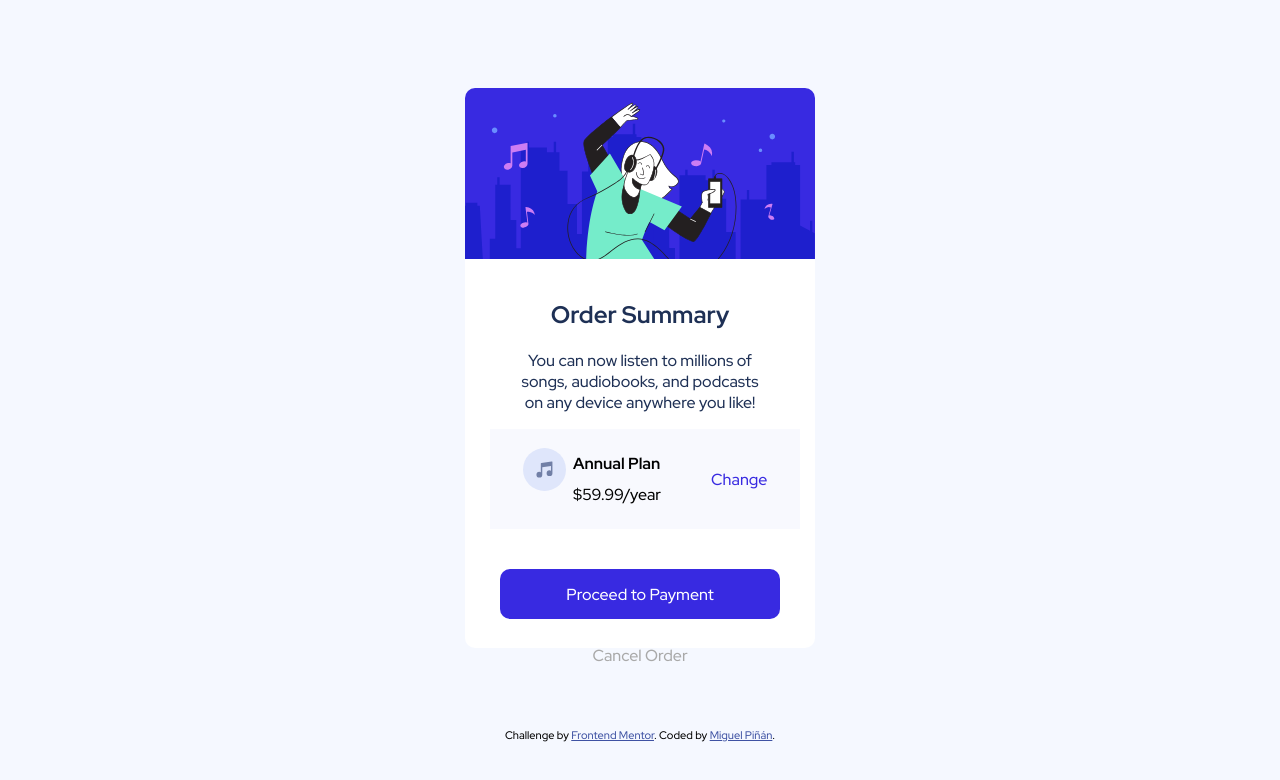
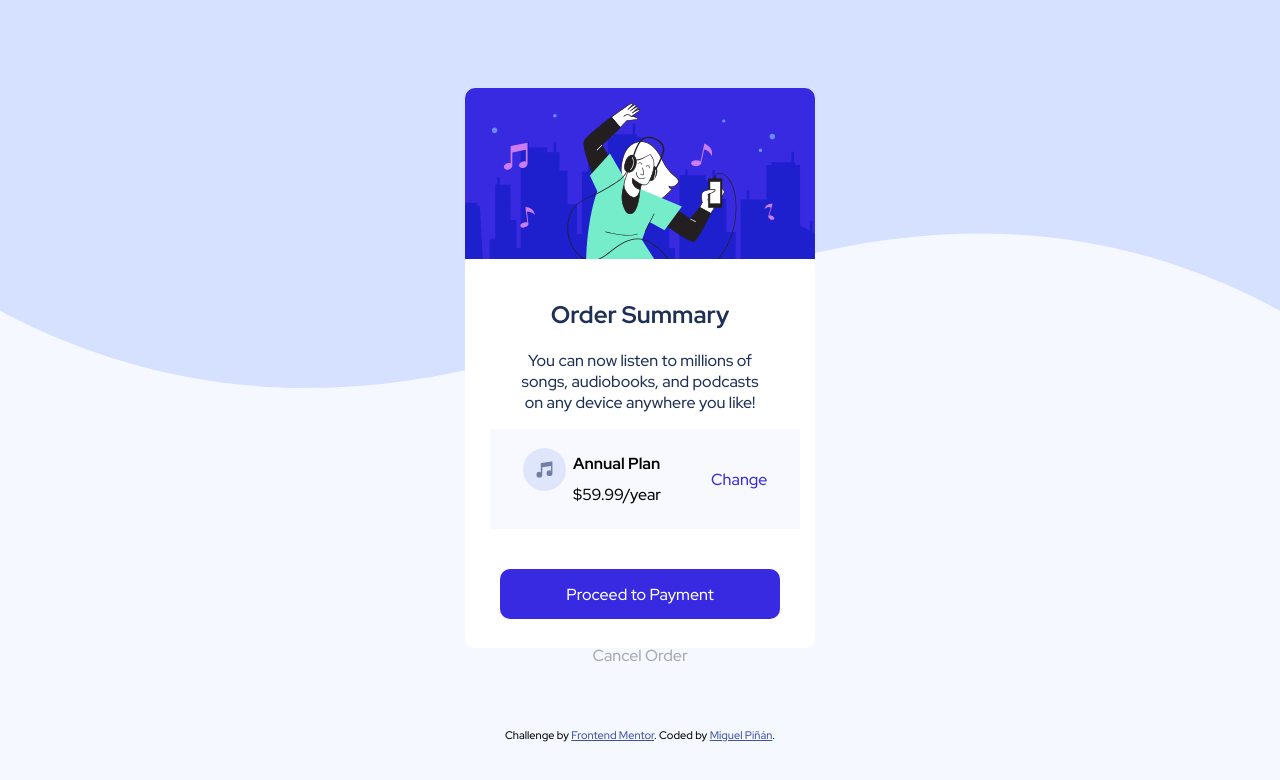
Before and after one commit to piniass/submit-product, a plain HTML site: page index.html in a window 1280 px wide. Drawn offline with Linux system fonts and the light colour scheme; files whose address does not match are found by name.

Commit message:
Update style.css

```diff
--- a/style.css
+++ b/style.css
@@ -1,6 +1,6 @@
 body {
     background-image:
-    url(/images/pattern-background-desktop.svg);
+    url(pattern-background-desktop.svg);
     background-color: rgba(0, 89, 255, 0.041);
     background-repeat: no-repeat;
     background-size: 100%;
```
